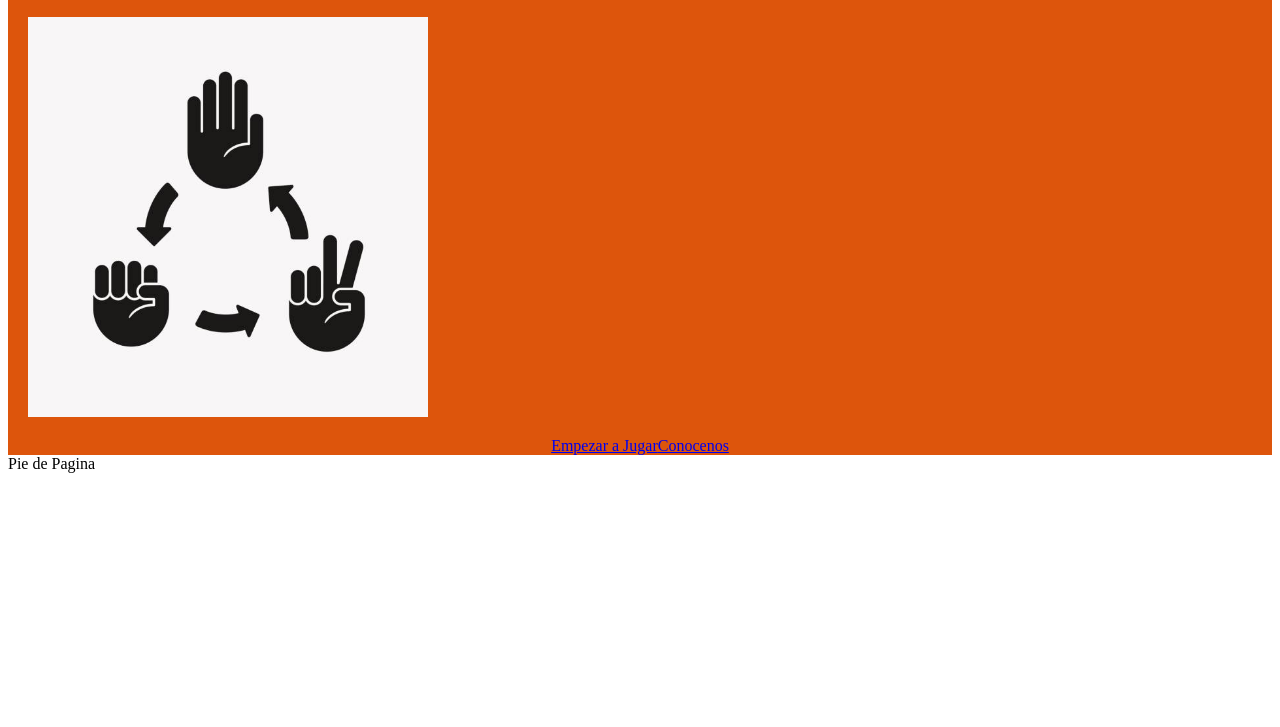
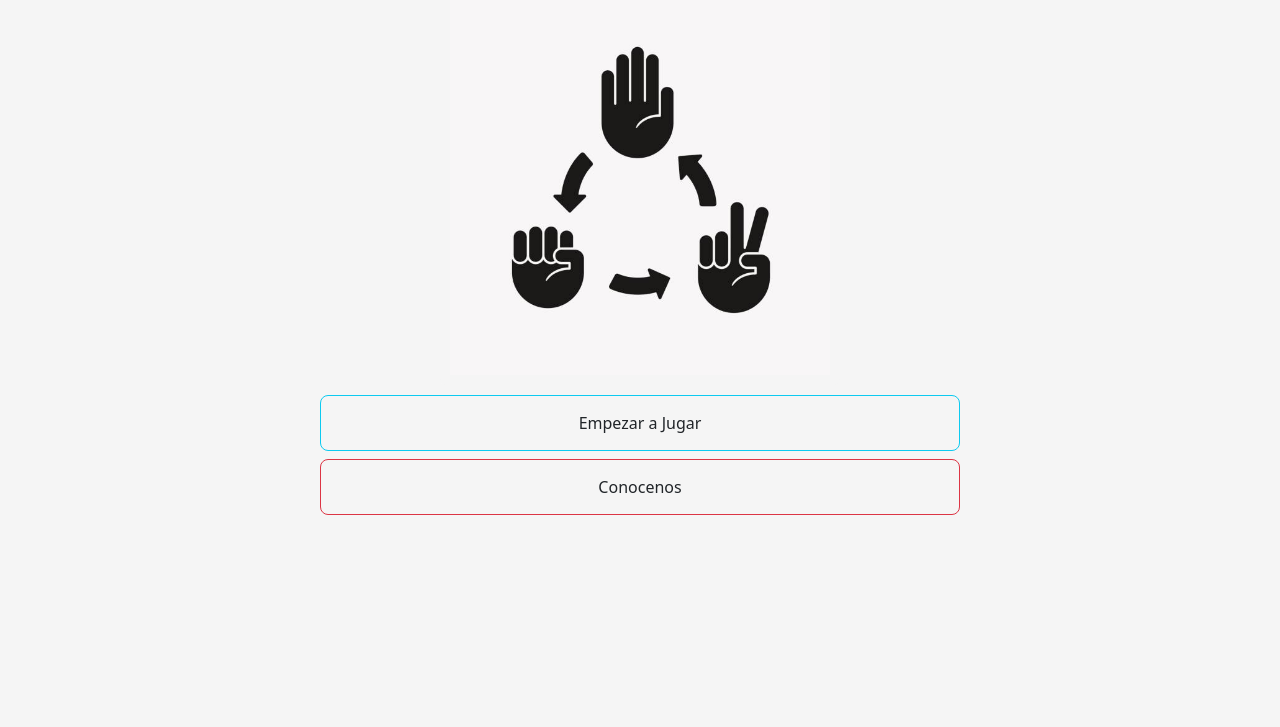
Before and after one commit to fab1997/Trabajo-PiedraPapelTijera-Grupo-1, a React app: page / in a window 1280 px wide. Shown: the part 73-800 px from the top of the page. Built offline with nearby package versions, Linux system fonts and the light colour scheme.

Commit message:
Creación del estilo de la página y el uso de sus botones. Cruz Ruth, Valdez Fabian

```diff
--- a/src/Game.js
+++ b/src/Game.js
@@ -5,7 +5,7 @@ import Desarrolladores from './components/Desarrolladores';
 
 function Game() {
   return (
-    <>
+
     <Router>
       <Routes>
         <Route path='/' element={<Home/>}/>
@@ -13,8 +13,7 @@ function Game() {
         <Route path='/desarrolladores' element={<Desarrolladores/>}/>
       </Routes>
     </Router>
-    <footer>Pie de Pagina</footer>
-    </>
+
   );
 }
 
--- a/src/components/Home.js
+++ b/src/components/Home.js
@@ -1,15 +1,23 @@
 import "../styles/Home.css";
 import { Link } from "react-router-dom";
 import Inicio from "../img/principal.jpeg";
+import Button from "react-bootstrap/Button";
+
 export default function Home(){
     return(
         <div className="home">
             <h1>Piedra Papel o Tijera</h1>
-            <img src={Inicio} alt="Juego"/>
+            <img src={Inicio} alt="Juego"  className="rounded mx-auto d-block"/>
 
-            <Link to='/juego' className="btn-principal">Empezar a Jugar</Link>
+            <div className="d-grid gap-2 col-6 mx-auto " >
+                <Button variant="outline-info" size="lg" >
+                    <Link to='/juego' className="btn btn-principal">Empezar a Jugar</Link>
+                </Button>
+                <Button variant="outline-danger" size="lg">
+                    <Link to='/desarrolladores' className="btn btn-principal">Conocenos</Link>
+                </Button>
 
-            <Link to='/desarrolladores' className="btn-principal">Conocenos</Link>
+            </div>
         </div>
 
     )
--- a/src/index.js
+++ b/src/index.js
@@ -1,6 +1,7 @@
 import React from 'react';
 import ReactDOM from 'react-dom/client';
 import Game from './Game';
+import 'bootstrap/dist/css/bootstrap.min.css';
 
 
 const grupo1 = ReactDOM.createRoot(document.getElementById('grupo1'));
--- a/src/styles/Home.css
+++ b/src/styles/Home.css
@@ -1,7 +1,5 @@
 .home{
     text-align: center;
-    background: rgb(221, 85, 12);
-
 }
 
 img{
@@ -10,3 +8,6 @@ img{
     padding: 10px;
     margin: 10px;
 }
+*{
+    background: whitesmoke;
+}
```
